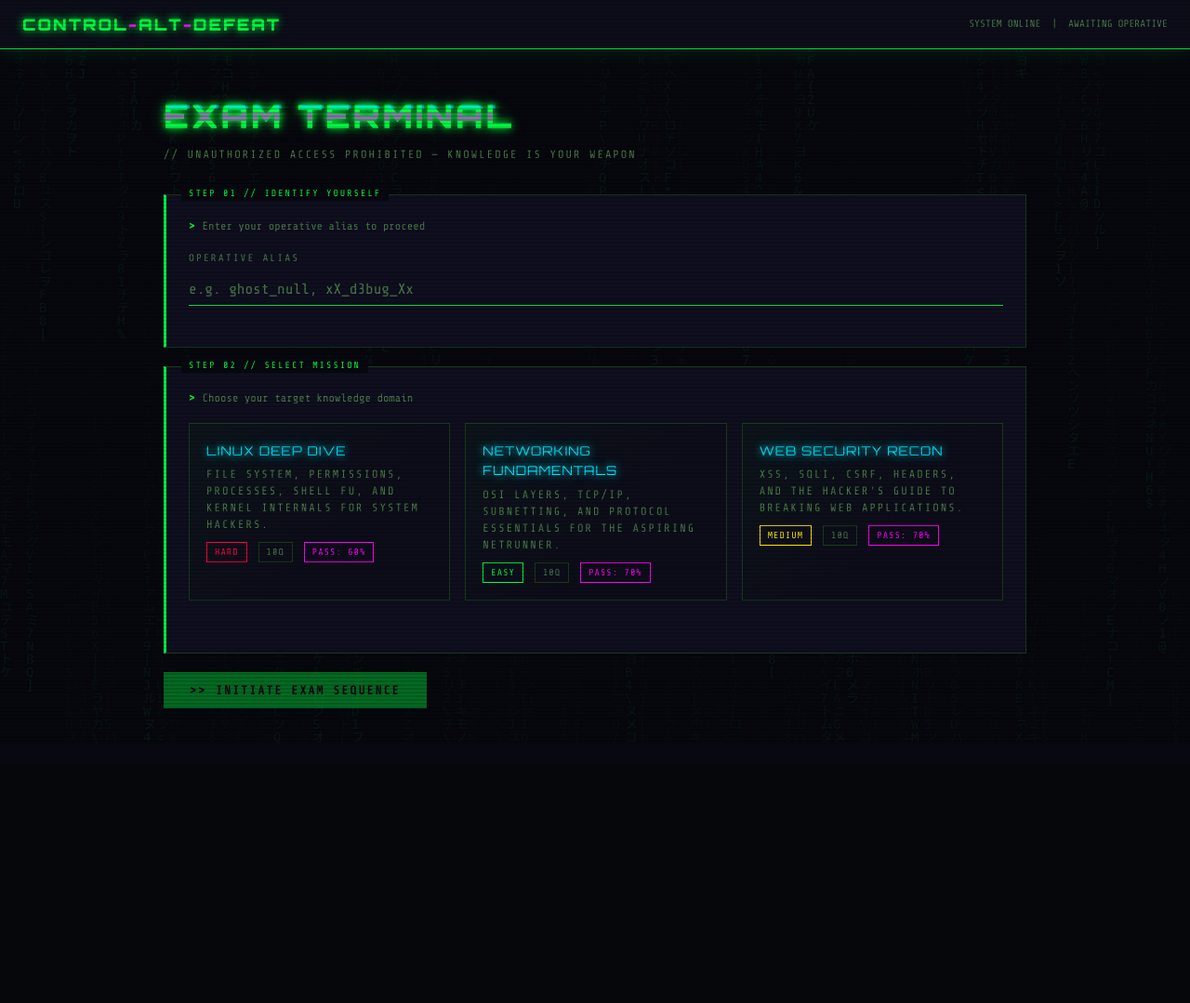
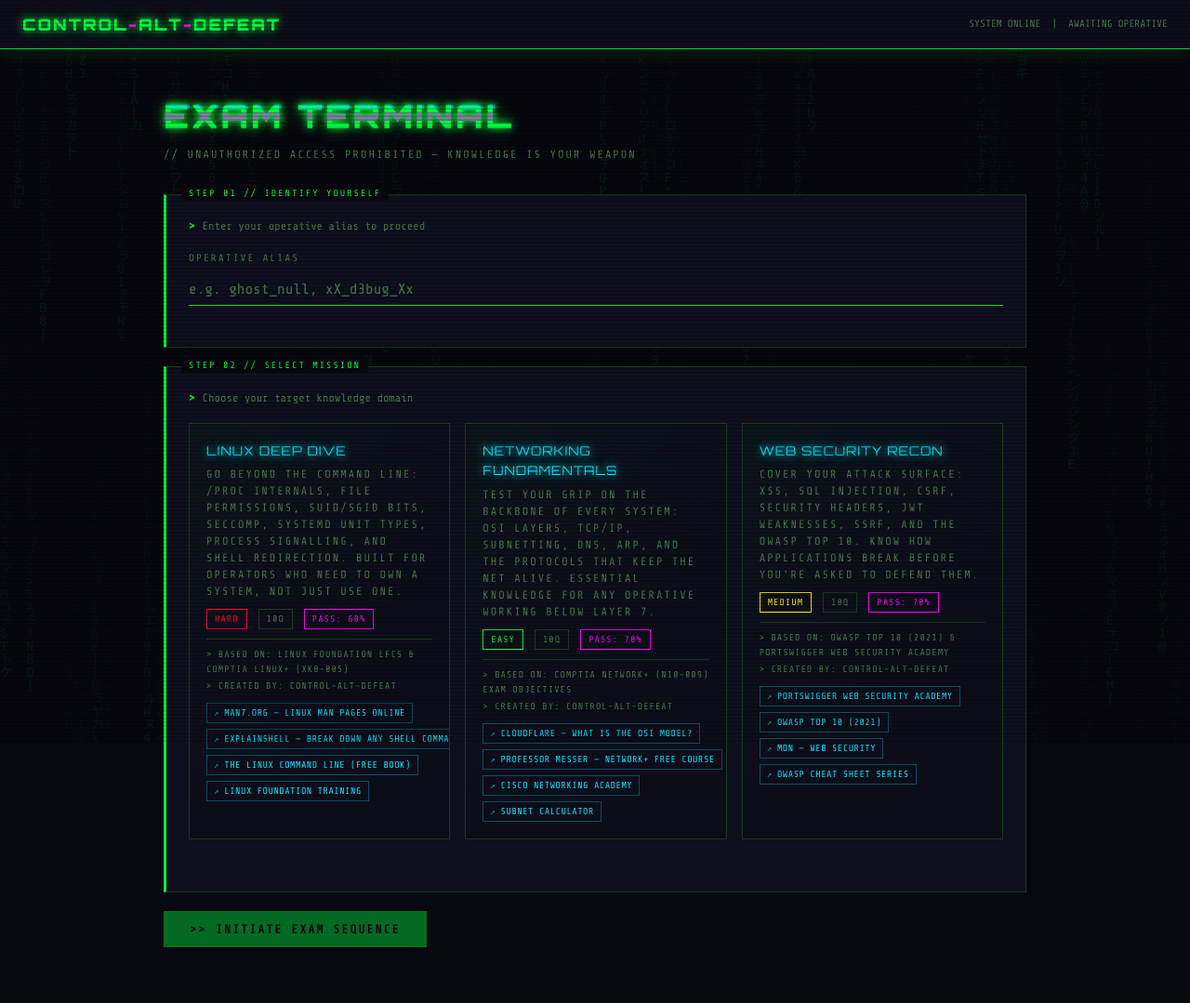
Before and after one commit to RedcentricCyber/Control-Alt-Defeat, a Flask app: page / in a window 1280 px wide. Shown: the whole page at 93% size. Before the commit the page ends 799 px from the top, so only its background shows below. Run offline with Flask 3, Linux system fonts and the light colour scheme; data that the repository does not hold is empty.

Commit message:
Add exam descriptions, based_on, created_by, and revision links
Each JSON exam file now has:
- Improved, detailed description (expanded from the single-line teaser)
- based_on: the standard/course/resource the exam maps to
- created_by: authorship credit
- links: curated list of revision resources with display text and URL

Revision links are rendered as cyan pill-style anchors that open in a
new tab. Inside exam cards (which are <label> elements) the link block
uses onclick="event.stopPropagation()" so clicking a link doesn't also
toggle the radio button. Links also appear in the exam-page header so
operatives can refer to references while taking the exam.

Exam content:
- networking_basics  → based on CompTIA Network+ N10-009; links to
  Cloudflare OSI primer, Professor Messer, Cisco NetAcad, subnet calc
- web_security       → based on OWASP Top 10 2021 & PortSwigger; links
  to Web Security Academy, OWASP Top 10, MDN, OWASP Cheat Sheets
- linux_deep_dive    → based on LFCS & CompTIA Linux+ XK0-005; links to
  man7.org, explainshell, TLCL free book, Linux Foundation training

https://claude.ai/code/session_015byEoq1YdUhX9rCd5YcyVD

```diff
--- a/app/app.py
+++ b/app/app.py
@@ -121,9 +121,12 @@ def list_exams():
                 "id": path.stem,
                 "title": data.get("title", path.stem),
                 "description": data.get("description", ""),
+                "based_on": data.get("based_on", ""),
+                "created_by": data.get("created_by", ""),
                 "difficulty": data.get("difficulty", "UNKNOWN"),
                 "question_count": len(data.get("questions", [])),
                 "pass_mark": data.get("pass_mark", 70),
+                "links": data.get("links", []),
             })
         except (json.JSONDecodeError, KeyError):
             continue
--- a/app/exams/linux_deep_dive.json
+++ b/app/exams/linux_deep_dive.json
@@ -1,8 +1,16 @@
 {
   "title": "LINUX DEEP DIVE",
-  "description": "File system, permissions, processes, shell fu, and kernel internals for system hackers.",
+  "description": "Go beyond the command line: /proc internals, file permissions, SUID/SGID bits, seccomp, systemd unit types, process signalling, and shell redirection. Built for operators who need to own a system, not just use one.",
+  "based_on": "Linux Foundation LFCS & CompTIA Linux+ (XK0-005)",
+  "created_by": "Control-Alt-Defeat",
   "difficulty": "HARD",
   "pass_mark": 60,
+  "links": [
+    { "text": "man7.org — Linux Man Pages Online", "url": "https://man7.org/linux/man-pages/" },
+    { "text": "explainshell — Break down any shell command", "url": "https://explainshell.com/" },
+    { "text": "The Linux Command Line (free book)", "url": "https://linuxcommand.org/tlcl.php" },
+    { "text": "Linux Foundation Training", "url": "https://training.linuxfoundation.org/resources/?_sft_content_type=free-course" }
+  ],
   "questions": [
     {
       "question": "Which /proc file contains the command line of process with PID 1337?",
--- a/app/exams/networking_basics.json
+++ b/app/exams/networking_basics.json
@@ -1,8 +1,16 @@
 {
   "title": "NETWORKING FUNDAMENTALS",
-  "description": "OSI layers, TCP/IP, subnetting, and protocol essentials for the aspiring netrunner.",
+  "description": "Test your grip on the backbone of every system: OSI layers, TCP/IP, subnetting, DNS, ARP, and the protocols that keep the net alive. Essential knowledge for any operative working below Layer 7.",
+  "based_on": "CompTIA Network+ (N10-009) Exam Objectives",
+  "created_by": "Control-Alt-Defeat",
   "difficulty": "EASY",
   "pass_mark": 70,
+  "links": [
+    { "text": "Cloudflare — What is the OSI Model?", "url": "https://www.cloudflare.com/learning/ddos/glossary/open-systems-interconnection-model-osi/" },
+    { "text": "Professor Messer — Network+ Free Course", "url": "https://www.professormesser.com/network-plus/n10-009/n10-009-video/n10-009-training-course/" },
+    { "text": "Cisco Networking Academy", "url": "https://www.netacad.com/" },
+    { "text": "Subnet Calculator", "url": "https://www.subnet-calculator.com/" }
+  ],
   "questions": [
     {
       "question": "How many layers does the OSI model have?",
--- a/app/exams/web_security.json
+++ b/app/exams/web_security.json
@@ -1,8 +1,16 @@
 {
   "title": "WEB SECURITY RECON",
-  "description": "XSS, SQLi, CSRF, headers, and the hacker's guide to breaking web applications.",
+  "description": "Cover your attack surface: XSS, SQL injection, CSRF, security headers, JWT weaknesses, SSRF, and the OWASP Top 10. Know how applications break before you're asked to defend them.",
+  "based_on": "OWASP Top 10 (2021) & PortSwigger Web Security Academy",
+  "created_by": "Control-Alt-Defeat",
   "difficulty": "MEDIUM",
   "pass_mark": 70,
+  "links": [
+    { "text": "PortSwigger Web Security Academy", "url": "https://portswigger.net/web-security" },
+    { "text": "OWASP Top 10 (2021)", "url": "https://owasp.org/www-project-top-ten/" },
+    { "text": "MDN — Web Security", "url": "https://developer.mozilla.org/en-US/docs/Web/Security" },
+    { "text": "OWASP Cheat Sheet Series", "url": "https://cheatsheetseries.owasp.org/" }
+  ],
   "questions": [
     {
       "question": "Which HTTP header is used to prevent clickjacking attacks?",
--- a/app/static/css/cyberpunk.css
+++ b/app/static/css/cyberpunk.css
@@ -725,6 +725,47 @@ input[type="text"]:focus {
   letter-spacing: 1px;
 }
 
+/* ── Exam card — attribution & revision links ───────────────── */
+.exam-attribution {
+  display: flex;
+  flex-direction: column;
+  gap: 2px;
+  margin-top: 10px;
+  padding-top: 8px;
+  border-top: 1px solid var(--border-dim);
+  font-size: 10px;
+  color: var(--text-dim);
+  letter-spacing: 1px;
+  line-height: 1.6;
+}
+
+.exam-links {
+  display: flex;
+  flex-wrap: wrap;
+  gap: 6px;
+  margin-top: 10px;
+}
+
+.exam-link {
+  display: inline-block;
+  font-size: 10px;
+  color: var(--neon-cyan);
+  text-decoration: none;
+  border: 1px solid rgba(0,229,255,0.3);
+  padding: 2px 7px;
+  letter-spacing: 0.5px;
+  transition: border-color 0.15s, background 0.15s;
+  white-space: nowrap;
+}
+
+.exam-link:hover {
+  border-color: var(--neon-cyan);
+  background: rgba(0,229,255,0.08);
+  text-shadow: var(--glow-cyan);
+}
+
+.exam-link::before { content: '↗ '; font-size: 9px; opacity: 0.7; }
+
 /* ── Responsive ─────────────────────────────────────────────── */
 @media (max-width: 600px) {
   .exam-grid { grid-template-columns: 1fr; }
--- a/app/templates/index.html
+++ b/app/templates/index.html
@@ -49,6 +49,19 @@
             <span class="tag tag-count">{{ exam.question_count }}Q</span>
             <span class="tag tag-passmark">PASS: {{ exam.pass_mark }}%</span>
           </div>
+          {% if exam.based_on or exam.created_by %}
+          <div class="exam-attribution">
+            {% if exam.based_on %}<span>&gt; BASED ON: {{ exam.based_on }}</span>{% endif %}
+            {% if exam.created_by %}<span>&gt; CREATED BY: {{ exam.created_by }}</span>{% endif %}
+          </div>
+          {% endif %}
+          {% if exam.links %}
+          <div class="exam-links" onclick="event.stopPropagation()">
+            {% for link in exam.links %}
+            <a href="{{ link.url }}" target="_blank" rel="noopener noreferrer" class="exam-link">{{ link.text }}</a>
+            {% endfor %}
+          </div>
+          {% endif %}
         </label>
         {% else %}
         <div class="text-dim" style="padding:20px;">
```
Also changed, not shown: app/templates/exam.html (+16 -1 lines).
